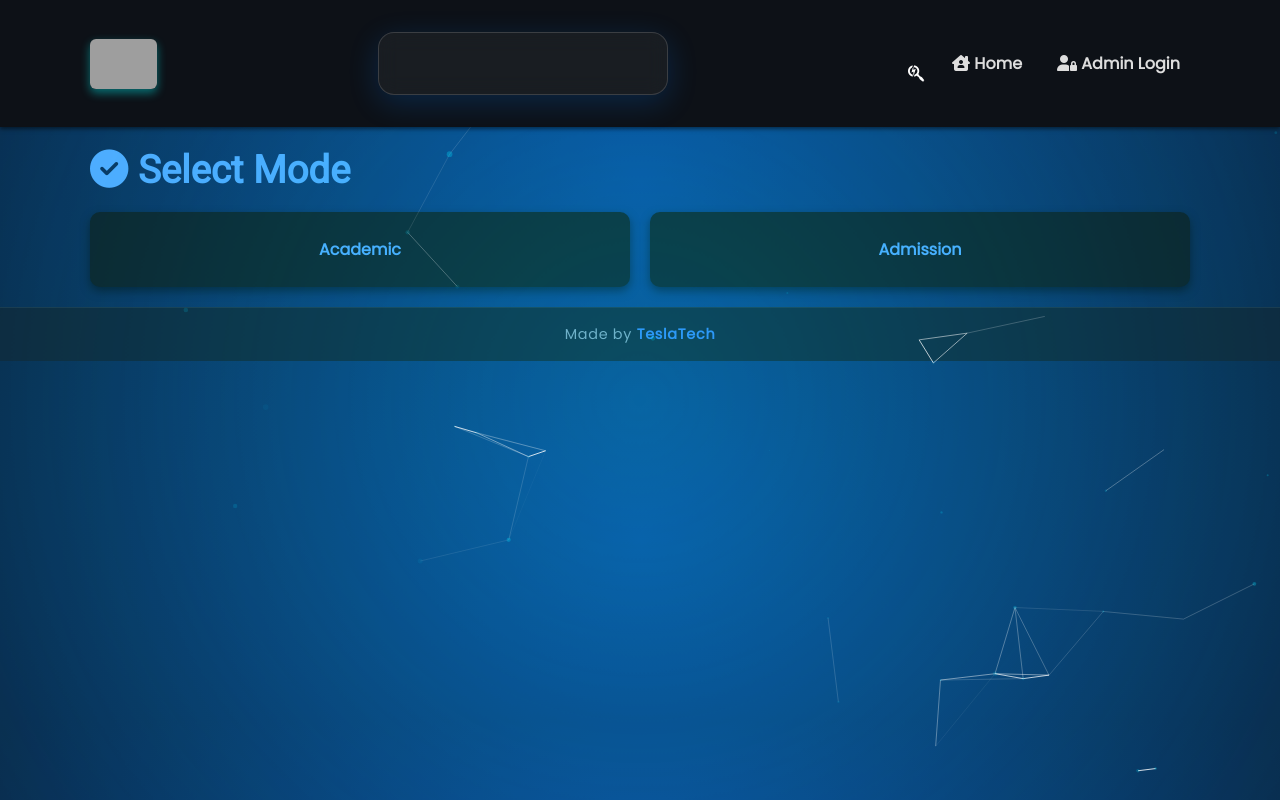
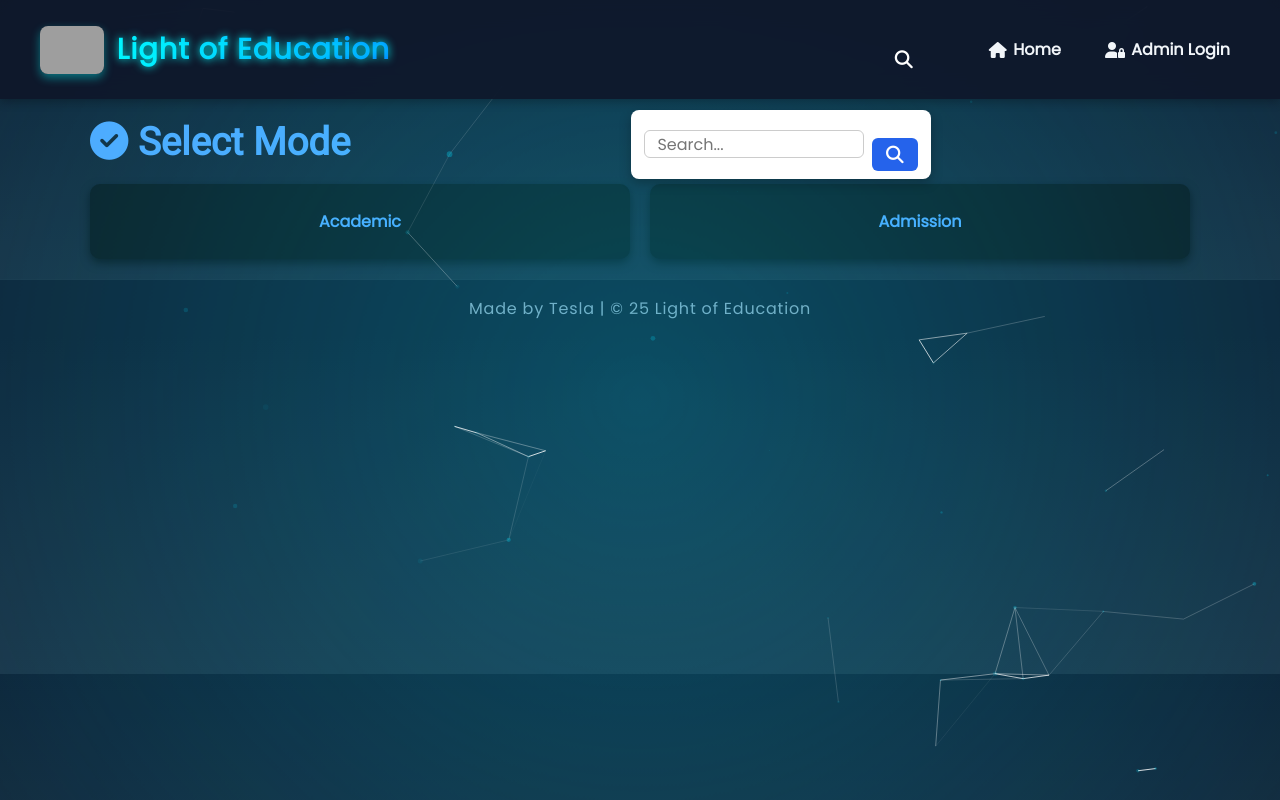
Before and after one commit to Hussain90L/LightofEducation24, a Flask app: page / in a window 1280 px wide. Run offline with Flask 3, Linux system fonts and the light colour scheme; some libraries are stand-ins or nearby versions; grey boxes are pictures that could not be loaded.

Commit message:
Update base.html

```diff
--- a/templates/base.html
+++ b/templates/base.html
@@ -3,70 +3,205 @@
 <head>
   <link rel="icon" href="https://i.postimg.cc/SNr2HRwD/photo_2025-05-17_01-15-40-removebg-preview.png" type="image/png" />
   <meta charset="UTF-8" />
-  <meta name="viewport" content="width=device-width, initial-scale=1.0">
+  <meta name="viewport" content="width=device-width, initial-scale=1.0" />
   <title>{% block title %}Academic PDF Repository{% endblock %}</title>
   <link href="https://fonts.googleapis.com/css2?family=Poppins&family=Roboto&display=swap" rel="stylesheet" />
   <link rel="stylesheet" href="https://cdnjs.cloudflare.com/ajax/libs/font-awesome/6.7.2/css/all.min.css" crossorigin="anonymous" referrerpolicy="no-referrer" />
   <link rel="stylesheet" href="{{ url_for('static', filename='style.css') }}" />
   {% block extra_css %}{% endblock %}
-
   <style>
-    /* Brand Text Gradient */
+    body {
+      margin: 0;
+      font-family: 'Poppins', sans-serif;
+      background: linear-gradient(to bottom, #0f172a, #1e293b);
+      color: #f8fafc;
+    }
+    .navbar {
+      background: rgba(15, 23, 42, 0.9);
+      padding: 1rem 2rem;
+      display: flex;
+      justify-content: space-between;
+      align-items: center;
+      position: sticky;
+      top: 0;
+      z-index: 1000;
+      backdrop-filter: blur(12px);
+      box-shadow: 0 2px 10px rgba(0,0,0,0.3);
+    }
+    .nav-container {
+      display: flex;
+      align-items: center;
+      gap: 1rem;
+      width: 100%;
+      max-width: 1200px;
+      margin: 0 auto;
+    }
+    .logo {
+      display: flex;
+      align-items: center;
+      gap: 0.8rem;
+      text-decoration: none;
+      user-select: none;
+    }
+    .logo-img {
+      height: 48px;
+      border-radius: 8px;
+      transition: transform 0.3s ease-in-out;
+    }
+    .logo:hover .logo-img {
+      transform: scale(1.1);
+    }
     .brand-text {
+      font-size: 1.8rem;
       font-weight: 700;
-      font-size: 1.6rem;
-      background: linear-gradient(90deg, #0ea5e9, #3b82f6, #0ea5e9);
-      -webkit-background-clip: text;
-      -webkit-text-fill-color: transparent;
-      animation: shine 4s linear infinite;
+      color: #38bdf8;
+      letter-spacing: 1px;
+      user-select: none;
+      font-family: 'Poppins', sans-serif;
+      white-space: nowrap;
+      text-shadow: 0 0 8px #0ff;
+      transition: color 0.3s ease;
     }
-    @keyframes shine {
-      0% { background-position: 0%; }
-      100% { background-position: 200%; }
+    .brand-text:hover {
+      color: #0ff;
+      text-shadow: 0 0 15px #0ff;
     }
-
-    /* Footer Professional Style */
+    .search-container {
+      margin-left: auto;
+      position: relative;
+    }
+    .search-form {
+      display: none;
+      position: absolute;
+      top: 110%;
+      right: 0;
+      background: #fff;
+      border-radius: 8px;
+      padding: 0.5rem 0.8rem;
+      box-shadow: 0 4px 12px rgba(0,0,0,0.25);
+      display: flex;
+      gap: 0.5rem;
+      align-items: center;
+      z-index: 100;
+    }
+    .search-form input {
+      padding: 0.5rem 0.8rem;
+      border: 1px solid #ccc;
+      border-radius: 6px;
+      width: 220px;
+      font-size: 1rem;
+      outline: none;
+      transition: border-color 0.3s ease;
+      font-family: 'Poppins', sans-serif;
+      color: #111;
+    }
+    .search-form input:focus {
+      border-color: #38bdf8;
+      box-shadow: 0 0 8px #38bdf8;
+    }
+    .search-form button {
+      background-color: #2563eb;
+      border: none;
+      padding: 0.5rem 0.9rem;
+      border-radius: 6px;
+      cursor: pointer;
+      color: white;
+      font-size: 1.1rem;
+      display: flex;
+      align-items: center;
+      justify-content: center;
+      transition: background-color 0.3s ease;
+    }
+    .search-form button:hover {
+      background-color: #1e40af;
+    }
+    .nav-menu {
+      list-style: none;
+      display: flex;
+      gap: 1.5rem;
+      margin-left: 2rem;
+      align-items: center;
+    }
+    .nav-menu li a {
+      color: #f1f5f9;
+      font-weight: 600;
+      text-decoration: none;
+      font-size: 1rem;
+      transition: color 0.3s ease;
+      user-select: none;
+      display: flex;
+      align-items: center;
+      gap: 0.4rem;
+    }
+    .nav-menu li a:hover {
+      color: #38bdf8;
+    }
+    .hamburger {
+      display: none;
+      font-size: 2rem;
+      background: none;
+      border: none;
+      color: #f8fafc;
+      cursor: pointer;
+      margin-left: auto;
+    }
     footer {
-      background-color: #0f172a;
+      text-align: center;
+      padding: 1rem;
+      background: #0f172a;
       color: #94a3b8;
-      text-align: center;
-      padding: 1rem 0;
-      font-size: 0.9rem;
       font-family: 'Poppins', sans-serif;
+      font-weight: 500;
+      user-select: none;
+      border-top: 1px solid #1e293b;
       letter-spacing: 0.05em;
-      border-top: 1px solid #1e293b;
-      user-select: none;
-      font-weight: 500;
     }
-    footer strong {
-      color: #3b82f6;
+    @media (max-width: 768px) {
+      .nav-menu {
+        display: none;
+        flex-direction: column;
+        position: absolute;
+        top: 100%;
+        right: 0;
+        background: #1e293b;
+        width: 100%;
+        padding: 1rem 0;
+        border-radius: 0 0 8px 8px;
+      }
+      .nav-menu.show {
+        display: flex;
+      }
+      .hamburger {
+        display: block;
+      }
+      .search-container {
+        margin-left: 1rem;
+      }
     }
   </style>
 </head>
 <body>
-
   <nav class="navbar">
-    <div class="container nav-container">
-      <a href="{{ url_for('home') }}" class="logo">
-          <img src="https://i.postimg.cc/kMv1v8M5/photo_2025-05-17_01-14-27.jpg" alt="PDF Repo Logo" class="logo-img" />
+    <div class="nav-container">
+      <a href="{{ url_for('home') }}" class="logo" aria-label="Light of Education Home">
+        <img src="https://i.postimg.cc/kMv1v8M5/photo_2025-05-17_01-14-27.jpg" alt="Logo" class="logo-img" />
+        <span class="brand-text">Light of Education</span>
       </a>
 
-      <div class="brand-text-box">
-        <span class="brand-text">Light Of Education</span>
-      </div>
-
       <div class="search-container">
-        <button id="search-icon" aria-label="Search">
-          <i class="fa-brands fa-searchengin"></i>
+        <button id="search-icon" aria-label="Search Toggle">
+          <i class="fa-solid fa-magnifying-glass"></i>
         </button>
-        <form id="search-form" class="search-form" action="{{ url_for('search') }}" method="GET">
-          <input type="text" name="query" placeholder="Search..." />
-          <button type="submit"><i class="fa-brands fa-searchengin"></i></button>
+        <form id="search-form" class="search-form" action="{{ url_for('search') }}" method="GET" role="search">
+          <input type="search" name="query" placeholder="Search..." aria-label="Search the site" />
+          <button type="submit" aria-label="Submit search">
+            <i class="fa-solid fa-magnifying-glass"></i>
+          </button>
         </form>
       </div>
 
       <ul class="nav-menu" id="nav-menu">
-        <li><a href="{{ url_for('home') }}"><i class="fa-solid fa-house-chimney-user"></i> Home</a></li>
+        <li><a href="{{ url_for('home') }}"><i class="fa-solid fa-house"></i> Home</a></li>
         {% if session.get('admin_logged_in') %}
           <li><a href="{{ url_for('upload') }}"><i class="fa-solid fa-upload"></i> Upload</a></li>
           <li><a href="{{ url_for('logout') }}"><i class="fa-solid fa-right-from-bracket"></i> Logout</a></li>
@@ -74,7 +209,8 @@
           <li><a href="{{ url_for('login') }}"><i class="fa-solid fa-user-lock"></i> Admin Login</a></li>
         {% endif %}
       </ul>
-      <button class="hamburger" id="hamburger" aria-label="Toggle menu">&#9776;</button>
+
+      <button class="hamburger" id="hamburger" aria-label="Toggle navigation menu">&#9776;</button>
     </div>
   </nav>
 
@@ -93,38 +229,26 @@
   </main>
 
   <footer>
-    Made by <strong>TeslaTech</strong>
+    Made by Tesla | &copy; 25 Light of Education
   </footer>
 
   <script src="https://cdn.jsdelivr.net/npm/particles.js@2.0.0/particles.min.js"></script>
   <script>
     const hamburger = document.getElementById('hamburger');
     const navMenu = document.getElementById('nav-menu');
+    const searchIcon = document.getElementById('search-icon');
+    const searchForm = document.getElementById('search-form');
+
     hamburger.addEventListener('click', () => {
       navMenu.classList.toggle('show');
     });
 
-    particlesJS('particles-js', {
-      "particles": {
-        "number": { "value": 40, "density": { "enable": true, "value_area": 800 } },
-        "color": { "value": "#00e0ff" },
-        "shape": { "type": "circle" },
-        "opacity": { "value": 0.3, "random": true },
-        "size": { "value": 3, "random": true },
-        "move": { "enable": true, "speed": 0.5, "direction": "none", "random": true, "out_mode": "out" }
-      },
-      "interactivity": {
-        "detect_on": "canvas",
-        "events": { "onhover": { "enable": true, "mode": "repulse" } },
-        "modes": { "repulse": { "distance": 100 } }
+    searchIcon.addEventListener('click', (e) => {
+      e.stopPropagation();
+      searchForm.style.display = searchForm.style.display === 'flex' ? 'none' : 'flex';
+      if (searchForm.style.display === 'flex') {
+        searchForm.querySelector('input').focus();
       }
-    });
-
-    const searchIcon = document.getElementById('search-icon');
-    const searchForm = document.getElementById('search-form');
-
-    searchIcon.addEventListener('click', () => {
-      searchForm.style.display = searchForm.style.display === 'flex' ? 'none' : 'flex';
     });
 
     document.addEventListener('click', (e) => {
@@ -132,6 +256,22 @@
         searchForm.style.display = 'none';
       }
     });
+
+    particlesJS('particles-js', {
+      particles: {
+        number: { value: 40, density: { enable: true, value_area: 800 } },
+        color: { value: "#00e0ff" },
+        shape: { type: "circle" },
+        opacity: { value: 0.3, random: true },
+        size: { value: 3, random: true },
+        move: { enable: true, speed: 0.5, direction: "none", random: true, out_mode: "out" }
+      },
+      interactivity: {
+        detect_on: "canvas",
+        events: { onhover: { enable: true, mode: "repulse" } },
+        modes: { repulse: { distance: 100 } }
+      }
+    });
   </script>
 </body>
 </html>
```
